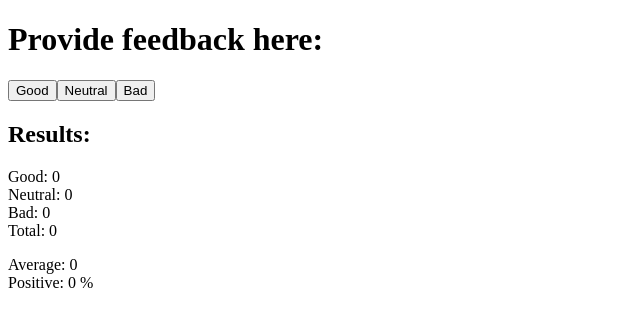
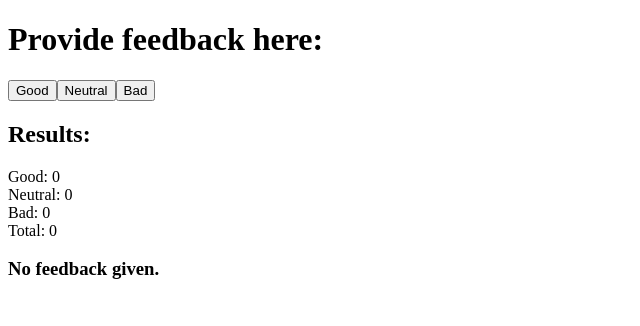
Before and after one commit to DevWithRS/Fullstackopen-Course, a React (Vite) app: page / in a window 1280 px wide. Shown: the top 326 px of the page, without its empty margins (0-640 px from the left). Built offline with nearby package versions, Linux system fonts and the light colour scheme.

Commit message:
Complete exercise 1.9

```diff
--- a/src/App.jsx
+++ b/src/App.jsx
@@ -3,9 +3,11 @@ import { useState } from 'react'
 const Statistics = (props) => {
   const average = props.total === 0 ? 0 : (props.good - props.bad)/(props.total)
   const positive = props.total === 0 ? 0 : ((props.good)/(props.total))*100
-  return(
-    <p>Average: {average} <br/>Positive: {positive} %</p>
-  )
+  if (average == 0 && positive == 0 && props.neutral == 0) {
+    return(<h3>No feedback given.</h3>)
+  }
+  else {
+    return(<p>Average: {average} <br/>Positive: {positive} %</p>)}
 }
 
 const Button = (props) => {
```
